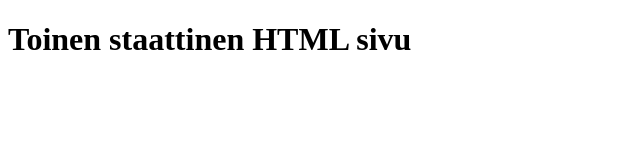
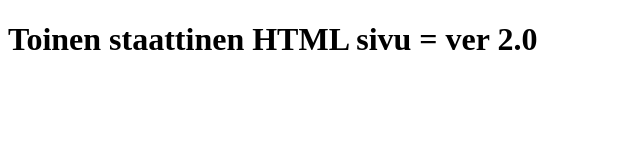
Before and after one commit to Moosasteri/Azurevisualcode, a plain HTML site: page HTML/index.html in a window 1280 px wide. Shown: the whole page, without its empty margins (0-640 px from the left). Drawn offline with Linux system fonts and the light colour scheme.

Commit message:
uusi versio

```diff
--- a/HTML/index.html
+++ b/HTML/index.html
@@ -6,6 +6,6 @@
     <title>Document</title>
 </head>
 <body>
-    <h1>Toinen staattinen HTML sivu</h1>
+    <h1>Toinen staattinen HTML sivu = ver 2.0</h1>
 </body>
 </html>
```
